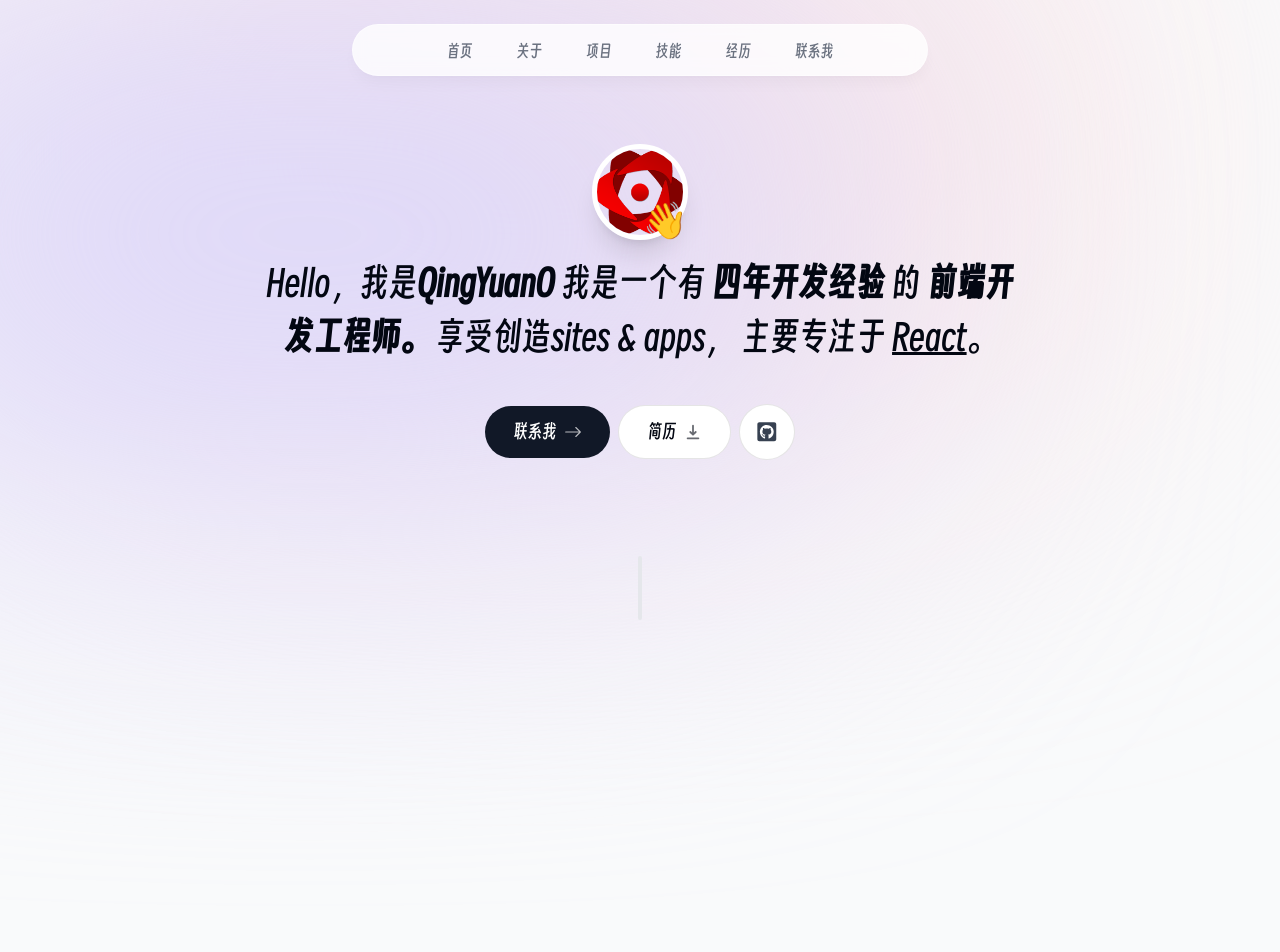
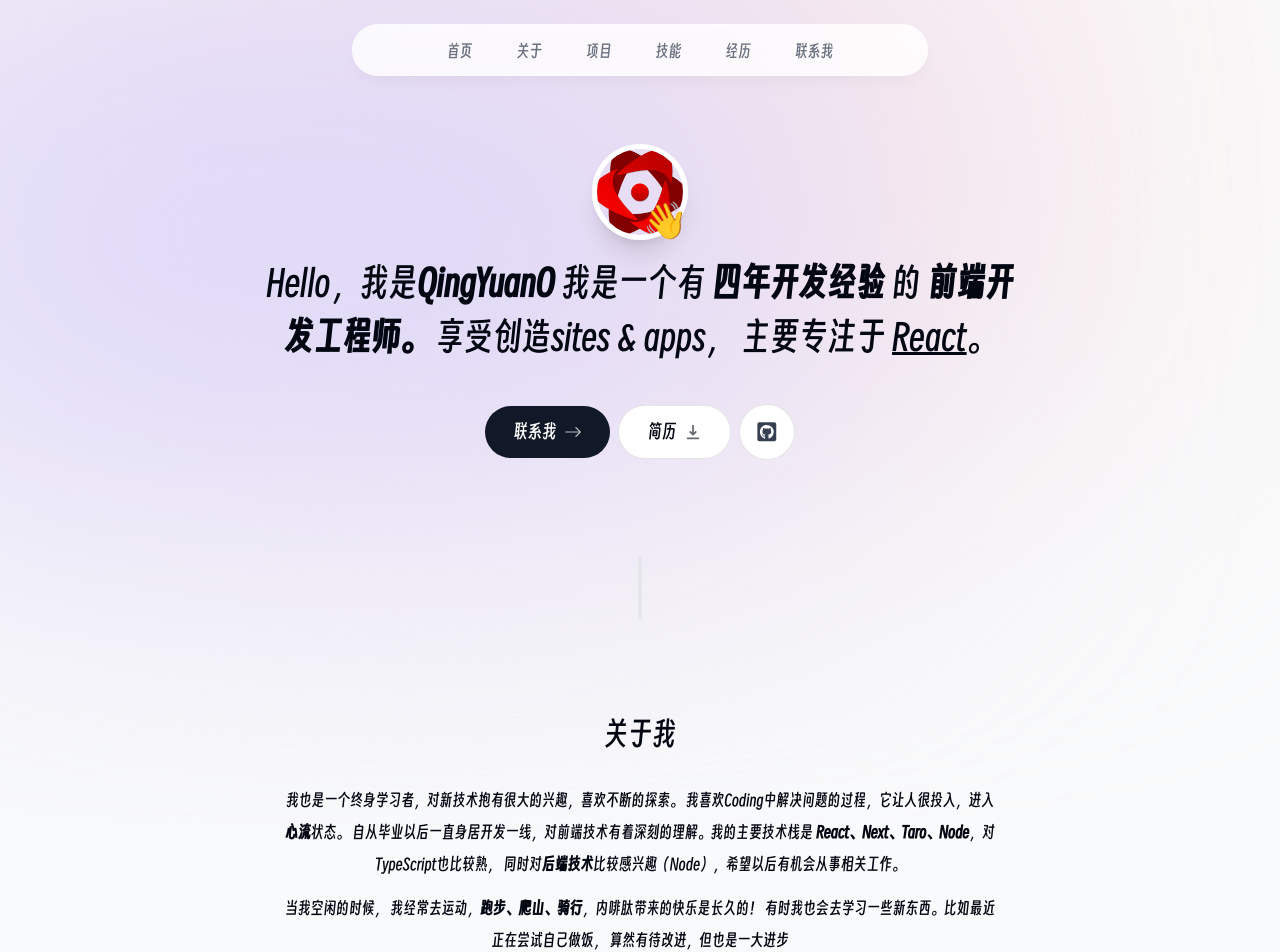
Before and after one commit to QingYuanO/portfolio, a Next.js app: page / in a window 1280 px wide. Shown: the top 952 px of the page. Built offline with nearby package versions, Linux system fonts and the light colour scheme.

Commit message:
update : 完善关于我模块

```diff
--- a/src/app/page.tsx
+++ b/src/app/page.tsx
@@ -1,3 +1,4 @@
+import About from "@/components/about";
 import Intro from "@/components/intro";
 import SectionDivider from "@/components/section-divider";
 
@@ -6,6 +7,7 @@ export default function Home() {
     <main className="flex flex-col items-center px-4">
       <Intro />
       <SectionDivider />
+      <About/>
     </main>
   );
 }
--- /dev/null
+++ b/src/components/about.tsx
@@ -0,0 +1,37 @@
+"use client";
+
+import React from "react";
+import SectionHeading from "./section-heading";
+import { motion } from "framer-motion";
+
+export default function About() {
+  return (
+    <motion.section
+      className="mb-28 max-w-[45rem] scroll-mt-28 text-center leading-8 sm:mb-40"
+      initial={{ opacity: 0, y: 100 }}
+      animate={{ opacity: 1, y: 0 }}
+      transition={{ delay: 0.175 }}
+      id="about"
+    >
+      <SectionHeading>关于我</SectionHeading>
+      <p className="mb-3">
+        我也是一个终身学习者，对新技术抱有很大的兴趣，喜欢不断的探索。
+        我喜欢Coding中解决问题的过程，它让人很投入，进入
+        <span className="font-bold">心流</span>状态。
+        自从毕业以后一直身居开发一线，对前端技术有着深刻的理解。我的主要技术栈是{" "}
+        <span className="font-bold">React、Next、Taro、Node</span>
+        ，对TypeScript也比较熟， 同时对
+        <span className="font-bold">后端技术</span>
+        比较感兴趣（Node），希望以后有机会从事相关工作。{" "}
+      </p>
+
+      <p>
+        <span className="italic">当我空闲的时候</span>， 我经常去运动，
+        <span className="font-bold">跑步、爬山、骑行</span>
+        ，内啡肽带来的快乐是长久的！ 有时我也会去学习一些
+        <span className="font-medium">新东西</span>。比如最近正在尝试自己做饭，
+        算然有待改进，但也是一大进步
+      </p>
+    </motion.section>
+  );
+}
--- /dev/null
+++ b/src/components/section-heading.tsx
@@ -0,0 +1,13 @@
+import React from "react";
+
+type SectionHeadingProps = {
+  children: React.ReactNode;
+};
+
+export default function SectionHeading({ children }: SectionHeadingProps) {
+  return (
+    <h2 className="text-3xl font-medium capitalize mb-8 text-center">
+      {children}
+    </h2>
+  );
+}
```
